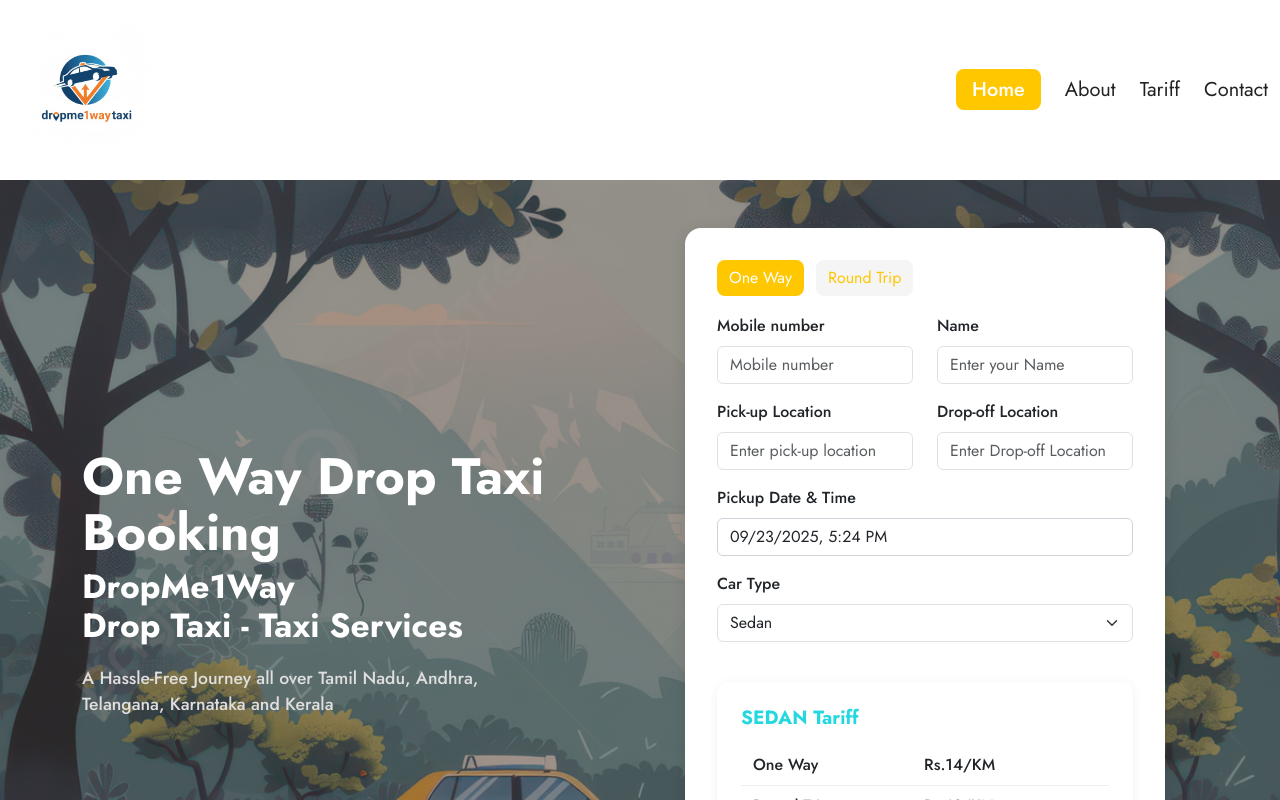
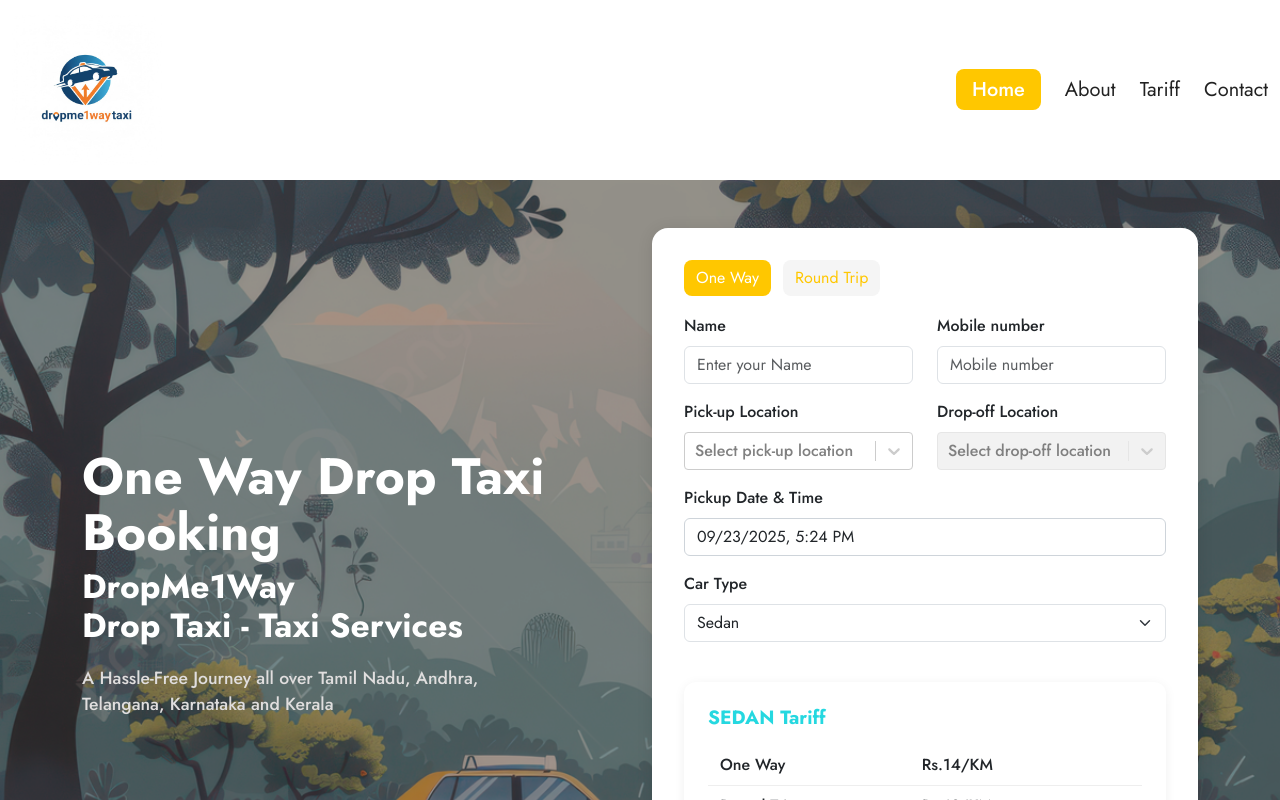
Before and after one commit to gowthamkish/dropmeoneway, a React (Vite) app: page / in a window 1280 px wide. Shown: the top 800 px of the page. Built offline with nearby package versions, Linux system fonts and the light colour scheme; no server answers.

Commit message:
Implemented backend & frontend changes

```diff
--- a/package.json
+++ b/package.json
@@ -12,6 +12,7 @@
   "dependencies": {
     "@vercel/analytics": "^1.5.0",
     "@vercel/speed-insights": "^1.2.0",
+    "axios": "^1.12.2",
     "bootstrap": "^5.3.8",
     "react": "^19.1.1",
     "react-bootstrap": "^2.10.10",
@@ -19,7 +20,8 @@
     "react-dom": "^19.1.1",
     "react-helmet-async": "^2.0.5",
     "react-icons": "^5.5.0",
-    "react-router-dom": "^7.9.1"
+    "react-router-dom": "^7.9.1",
+    "react-select": "^5.10.2"
   },
   "devDependencies": {
     "@eslint/js": "^9.35.0",
--- a/src/components/booking/Booking.jsx
+++ b/src/components/booking/Booking.jsx
@@ -1,20 +1,77 @@
-import React, { useState } from "react";
-import { Container, Row, Col, Form, Button, InputGroup, Toast } from "react-bootstrap";
+import React, { useEffect, useState } from "react";
+import axios from "axios";
+import {
+  Container,
+  Row,
+  Col,
+  Form,
+  Button,
+  InputGroup,
+  Toast,
+} from "react-bootstrap";
 import styles from "./Booking.module.css";
 import TariffCard from "./TariffCard";
 import DatePicker from "react-datepicker";
 import "react-datepicker/dist/react-datepicker.css";
+import Select from "react-select";
+import Async, { useAsync } from "react-select/async";
+import AsyncSelect from "react-select/async";
+
+const apiUrl = import.meta.env.VITE_BASE_URL;
 
 function Booking() {
   const [tripType, setTripType] = useState("oneway");
   const [carType, setCarType] = useState("SEDAN");
   const [startDate, setStartDate] = useState(new Date());
+  const [returnDate, setReturnDate] = useState(new Date());
   const [name, setName] = useState("");
   const [mobile, setMobile] = useState("");
   const [pickup, setPickup] = useState("");
   const [drop, setDrop] = useState("");
   const [errors, setErrors] = useState({});
   const [showToast, setShowToast] = useState(false);
+
+  const cityOptions = [
+    { value: "Salem", label: "Salem" },
+    { value: "Chennai", label: "Chennai" },
+    { value: "Bangalore", label: "Bangalore" },
+    { value: "Coimbatore", label: "Coimbatore" },
+    { value: "Madurai", label: "Madurai" },
+    { value: "Tirunelveli", label: "Tirunelveli" },
+    { value: "Trichy", label: "Trichy" },
+  ];
+
+  const loadOptions = (inputValue, callback) => {
+    setTimeout(() => {
+      callback(filterColors(inputValue));
+    }, 1000);
+  };
+
+  const handleChangePickup = (selectedOption) => {
+    setPickup(selectedOption?.value || "");
+    // If drop is same as pickup, reset drop
+    if (drop === selectedOption?.value) setDrop("");
+  };
+
+  const handleChangeDrop = (selectedOption) => {
+    setDrop(selectedOption?.value || "");
+  };
+
+  const resetForm = () => {
+    setName("");
+    setMobile("");
+    setPickup("");
+    setDrop("");
+    setStartDate(new Date());
+    setCarType("SEDAN");
+    setErrors({});
+  }
+
+  useEffect(() => {
+
+    resetForm();
+
+  }, [tripType]);
 
   return (
     <>
@@ -30,21 +87,33 @@ function Booking() {
             right: 24,
             zIndex: 9999,
             minWidth: 320,
-            background: '#d1f7c4',
-            border: '2px solid #28a745',
-            boxShadow: '0 4px 16px rgba(40,167,69,0.15)',
-            color: '#155724',
+            background: "#d1f7c4",
+            border: "2px solid #28a745",
+            boxShadow: "0 4px 16px rgba(40,167,69,0.15)",
+            color: "#155724",
             opacity: showToast ? 1 : 0,
-            transform: showToast ? 'translateY(0)' : 'translateY(-30px)',
-            transition: 'opacity 0.5s cubic-bezier(.4,0,.2,1), transform 0.5s cubic-bezier(.4,0,.2,1)'
+            transform: showToast ? "translateY(0)" : "translateY(-30px)",
+            transition:
+              "opacity 0.5s cubic-bezier(.4,0,.2,1), transform 0.5s cubic-bezier(.4,0,.2,1)",
           }}
         >
-          <Toast.Header style={{ background: '#28a745', color: '#fff', fontWeight: 600, fontSize: '1.1rem' }}>
-            <span role="img" aria-label="success" style={{ marginRight: 8 }}>✅</span>
+          <Toast.Header
+            style={{
+              background: "#28a745",
+              color: "#fff",
+              fontWeight: 600,
+              fontSize: "1.1rem",
+            }}
+          >
+            <span role="img" aria-label="success" style={{ marginRight: 8 }}>
+              ✅
+            </span>
             <strong className="me-auto">Success</strong>
           </Toast.Header>
-          <Toast.Body style={{ fontSize: '1.05rem', fontWeight: 500 }}>
-            Submitted successfully!<br />We will get back to you soon...
+          <Toast.Body style={{ fontSize: "1.05rem", fontWeight: 500 }}>
+            Submitted successfully!
+            <br />
+            We will get back to you soon...
           </Toast.Body>
         </Toast>
         <Container className={styles.heroContainer}>
@@ -97,13 +166,14 @@ function Booking() {
                 <Form
                   className={styles.bookingForm}
                   noValidate
-                  onSubmit={e => {
+                  onSubmit={(e) => {
                     e.preventDefault();
                     const newErrors = {};
                     if (!mobile.trim()) {
                       newErrors.mobile = "Mobile number is required.";
                     } else if (!/^\d{10}$/.test(mobile.trim())) {
-                      newErrors.mobile = "Enter a valid 10-digit mobile number.";
+                      newErrors.mobile =
+                        "Enter a valid 10-digit mobile number.";
                     }
                     if (!name.trim()) {
                       newErrors.name = "Name is required.";
@@ -122,7 +192,36 @@ function Booking() {
                     }
                     setErrors(newErrors);
                     if (Object.keys(newErrors).length === 0) {
-                      setShowToast(true);
+                      // Prepare booking data
+                      const bookingData = {
+                        name,
+                        mobile,
+                        pickUpLocation: pickup,
+                        dropOffLocation: drop,
+                        pickUpDateAndTime: startDate,
+                        returnDateAndTime:
+                          tripType === "roundtrip" ? startDate : "",
+                        carType,
+                        tripType,
+                      };
+                      axios
+                        .post(`${apiUrl}/api/bookings`, bookingData)
+                        .then((res) => {
+                          if (res.data.success) {
+                            setShowToast(true);
+                            // Reset form
+                            resetForm();
+                          } else {
+                            setErrors({
+                              api: "Failed to submit booking. Please try again.",
+                            });
+                          }
+                        })
+                        .catch(() => {
+                          setErrors({
+                            api: "Failed to submit booking. Please try again.",
+                          });
+                        });
                     }
                   }}
                 >
@@ -130,31 +229,35 @@ function Booking() {
                     {tripType === "oneway" ? (
                       <>
                         <Col sm={6} className={styles.formCol}>
+                          <Form.Label>Name</Form.Label>
+                          <Form.Control
+                            placeholder="Enter your Name"
+                            className={styles.input}
+                            value={name}
+                            onChange={(e) => setName(e.target.value)}
+                            isInvalid={!!errors.name}
+                          />
+                          {errors.name && (
+                            <Form.Text className="text-danger">
+                              {errors.name}
+                            </Form.Text>
+                          )}
+                        </Col>
+                        <Col sm={6} className={styles.formCol}>
                           <Form.Label>Mobile number</Form.Label>
                           <InputGroup>
                             <Form.Control
                               placeholder="Mobile number"
                               className={styles.input}
                               value={mobile}
-                              onChange={e => setMobile(e.target.value)}
+                              onChange={(e) => setMobile(e.target.value)}
                               isInvalid={!!errors.mobile}
                             />
                           </InputGroup>
                           {errors.mobile && (
-                            <Form.Text className="text-danger">{errors.mobile}</Form.Text>
-                          )}
-                        </Col>
-                        <Col sm={6} className={styles.formCol}>
-                          <Form.Label>Name</Form.Label>
-                          <Form.Control
-                            placeholder="Enter your Name"
-                            className={styles.input}
-                            value={name}
-                            onChange={e => setName(e.target.value)}
-                            isInvalid={!!errors.name}
-                          />
-                          {errors.name && (
-                            <Form.Text className="text-danger">{errors.name}</Form.Text>
+                            <Form.Text className="text-danger">
+                              {errors.mobile}
+                            </Form.Text>
                           )}
                         </Col>
                       </>
@@ -166,11 +269,13 @@ function Booking() {
                             placeholder="Enter your Name"
                             className={styles.input}
                             value={name}
-                            onChange={e => setName(e.target.value)}
+                            onChange={(e) => setName(e.target.value)}
                             isInvalid={!!errors.name}
                           />
                           {errors.name && (
-                            <Form.Text className="text-danger">{errors.name}</Form.Text>
+                            <Form.Text className="text-danger">
+                              {errors.name}
+                            </Form.Text>
                           )}
                         </Col>
                         <Col sm={6} className={styles.formCol}>
@@ -180,12 +285,14 @@ function Booking() {
                               placeholder="Mobile number"
                               className={styles.input}
                               value={mobile}
-                              onChange={e => setMobile(e.target.value)}
+                              onChange={(e) => setMobile(e.target.value)}
                               isInvalid={!!errors.mobile}
                             />
                           </InputGroup>
                           {errors.mobile && (
-                            <Form.Text className="text-danger">{errors.mobile}</Form.Text>
+                            <Form.Text className="text-danger">
+                              {errors.mobile}
+                            </Form.Text>
                           )}
                         </Col>
                       </>
@@ -195,28 +302,35 @@ function Booking() {
                   <Row>
                     <Col sm={6} className={styles.formCol}>
                       <Form.Label>Pick-up Location</Form.Label>
-                      <Form.Control
-                        placeholder="Enter pick-up location"
-                        className={styles.input}
-                        value={pickup}
-                        onChange={e => setPickup(e.target.value)}
-                        isInvalid={!!errors.pickup}
+                      <Select
+                        options={cityOptions}
+                        value={pickup ? { value: pickup, label: pickup } : null}
+                        onChange={handleChangePickup}
+                        placeholder="Select pick-up location"
+                        isSearchable
                       />
                       {errors.pickup && (
-                        <Form.Text className="text-danger">{errors.pickup}</Form.Text>
+                        <Form.Text className="text-danger">
+                          {errors.pickup}
+                        </Form.Text>
                       )}
                     </Col>
                     <Col sm={6} className={styles.formCol}>
                       <Form.Label>Drop-off Location</Form.Label>
-                      <Form.Control
-                        placeholder="Enter Drop-off Location"
-                        className={styles.input}
-                        value={drop}
-                        onChange={e => setDrop(e.target.value)}
-                        isInvalid={!!errors.drop}
+                      <Select
+                        options={cityOptions.filter(
+                          (opt) => opt.value !== pickup
+                        )}
+                        value={drop ? { value: drop, label: drop } : null}
+                        onChange={handleChangeDrop}
+                        placeholder="Select drop-off location"
+                        isSearchable
+                        isDisabled={!pickup}
                       />
                       {errors.drop && (
-                        <Form.Text className="text-danger">{errors.drop}</Form.Text>
+                        <Form.Text className="text-danger">
+                          {errors.drop}
+                        </Form.Text>
                       )}
                     </Col>
                   </Row>
@@ -230,10 +344,16 @@ function Booking() {
                         minDate={new Date()}
                         showTimeSelect
                         dateFormat="Pp"
-                        className={errors.date ? `${styles.input} is-invalid` : styles.input}
+                        className={
+                          errors.date
+                            ? `${styles.input} is-invalid`
+                            : styles.input
+                        }
                       />
                       {errors.date && (
-                        <Form.Text className="text-danger">{errors.date}</Form.Text>
+                        <Form.Text className="text-danger">
+                          {errors.date}
+                        </Form.Text>
                       )}
                     </Col>
                   </Row>
@@ -244,8 +364,8 @@ function Booking() {
                       <Col sm={12} className={styles.formCol}>
                         <DatePicker
                           id={styles["date-picker"]}
-                          selected={startDate}
-                          onChange={(date) => setStartDate(date)}
+                          selected={returnDate}
+                          onChange={(date) => setReturnDate(date)}
                           minDate={new Date()}
                           showTimeSelect
                           dateFormat="Pp"
@@ -272,7 +392,9 @@ function Booking() {
                         <option value="ETIOS">Etios</option>
                       </Form.Select>
                       {errors.carType && (
-                        <Form.Text className="text-danger">{errors.carType}</Form.Text>
+                        <Form.Text className="text-danger">
+                          {errors.carType}
+                        </Form.Text>
                       )}
                     </Col>
                   </Row>
--- a/src/components/booking/Booking.module.css
+++ b/src/components/booking/Booking.module.css
@@ -92,7 +92,7 @@
   box-shadow: 0 2px 16px rgba(0,0,0,0.10);
   padding: 32px 32px 24px 32px;
   min-width: 340px;
-  max-width: 480px;
+  max-width: 560px;
   width: 100%;
   margin: 0 auto;
 }
```
Also changed, not shown: 2 other files (tests, documents, lock files or other folders).
